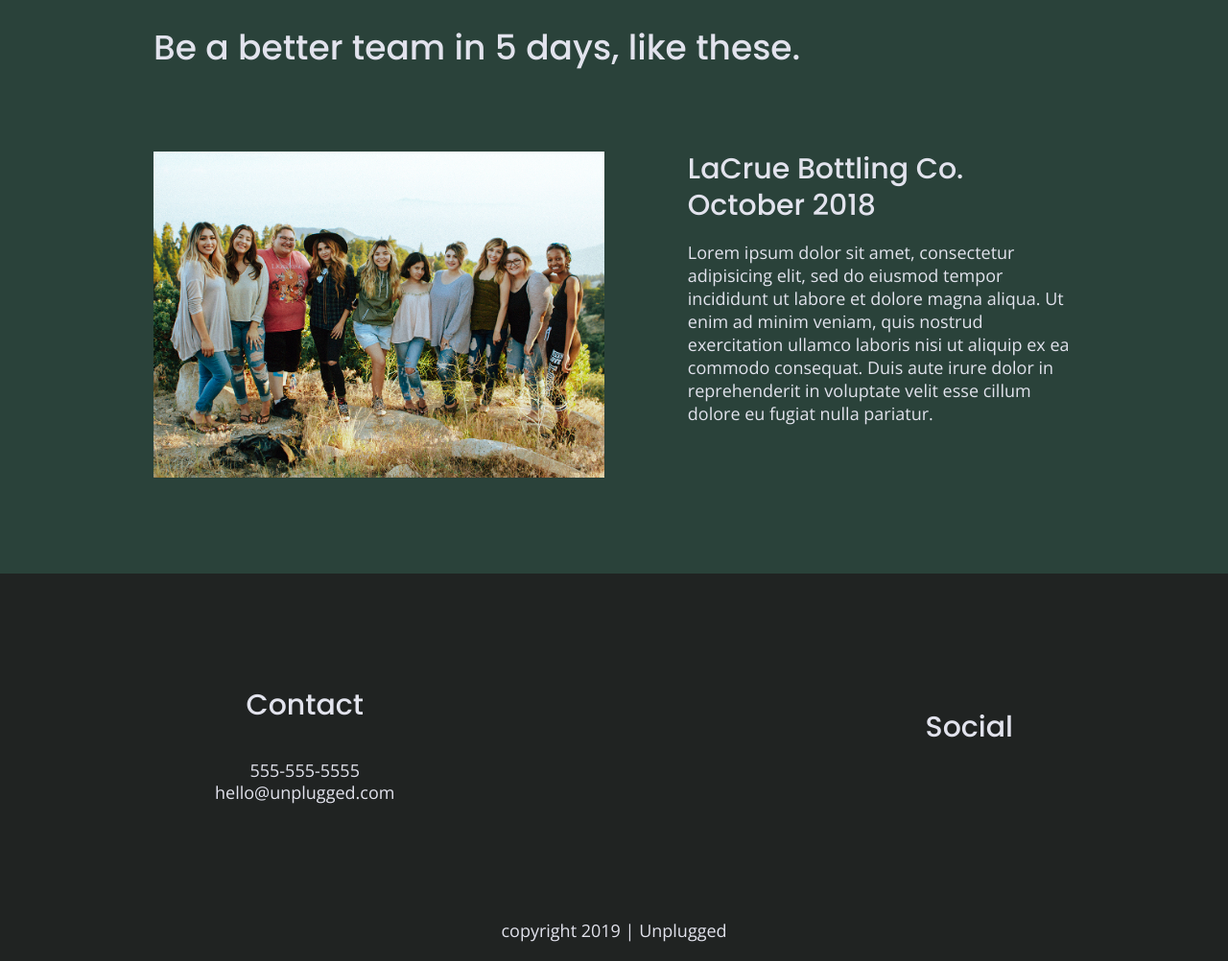
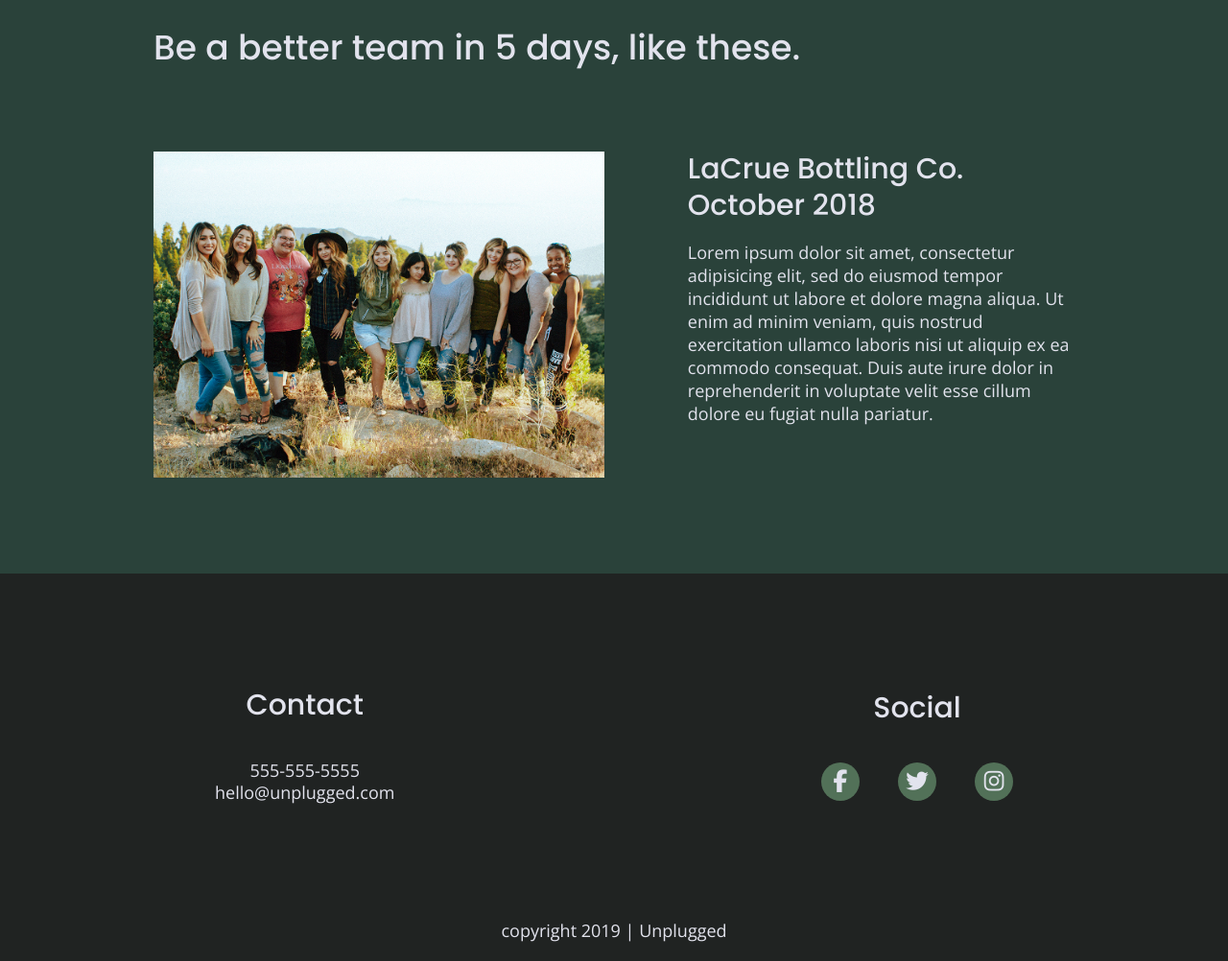
Before and after one commit to kpfulton1/unplugged-retreat, a website built with Parcel: page index.html in a window 1280 px wide. Shown: the part 1972-2974 px from the top of the page at 96% size. Built offline with nearby package versions, Linux system fonts and the light colour scheme.

Commit message:
added social icons

```diff
--- a/css/main.css
+++ b/css/main.css
@@ -240,9 +240,19 @@ footer .social-icons {
 }
 
 footer .social-icons p {
+  background-color: #527158;
+  border-radius: 50%;
   display: flex;
   justify-content: center;
   align-items: center;
+  width: 40px;
+  height: 40px;
+}
+
+footer .social-icons p i {
+
+  font-size: 1.3125em;
+
 }
 
 footer .copyright {
@@ -656,6 +666,10 @@ footer .contact {
   margin-bottom: 0;
 }
 
+footer .social-icons {
+  justify-content: space-between;
+  width: 12.5em;
+}
 footer h4 {
   font-size: 1.5em;
   margin-bottom: 40px;
--- a/index.html
+++ b/index.html
@@ -136,9 +136,9 @@
         <div class="social">
           <h4>Social</h4>
             <div class="social-icons">
-              <p><a href="https://www.facebook.com/skillcrush/" target="_blank"></a></p>
-              <p><a href="https://twitter.com/skillcrush/" target="_blank"></a></p>
-              <p><a href="https://www.instagram.com/skillcrush/" target="_blank"></a></p>
+              <p><a href="https://www.facebook.com/skillcrush/" target="_blank"><i class="fab fa-facebook-f"></i></a></p>
+              <p><a href="https://twitter.com/skillcrush/" target="_blank"><i class="fab fa-twitter"></i></a></p>
+              <p><a href="https://www.instagram.com/skillcrush/" target="_blank"><i class="fab fa-instagram"></i></a></p>
             </div>
         </div>
       </div>
```
Also changed, not shown: about/index.html (+3 -3 lines), faq/index.html (+3 -3 lines), 1 other file.
